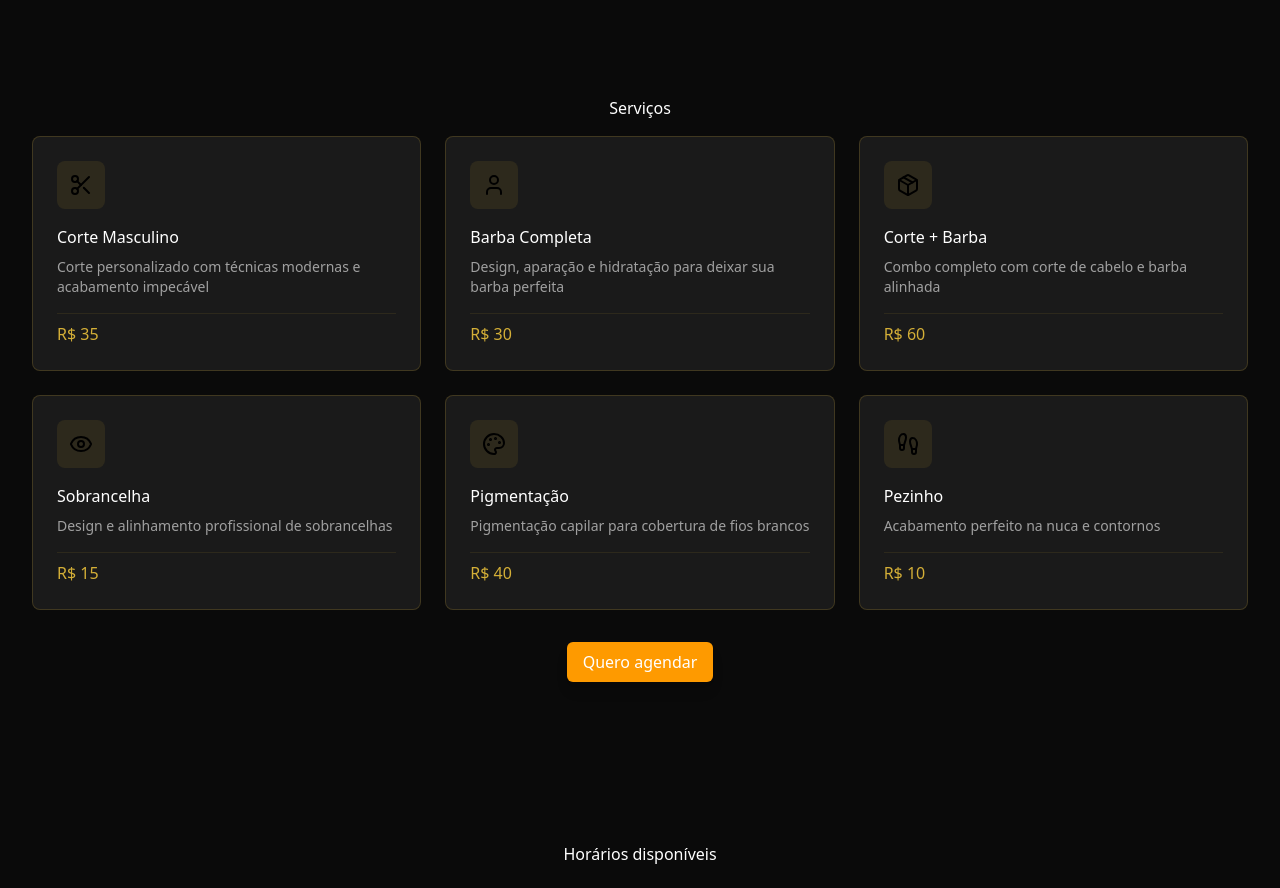
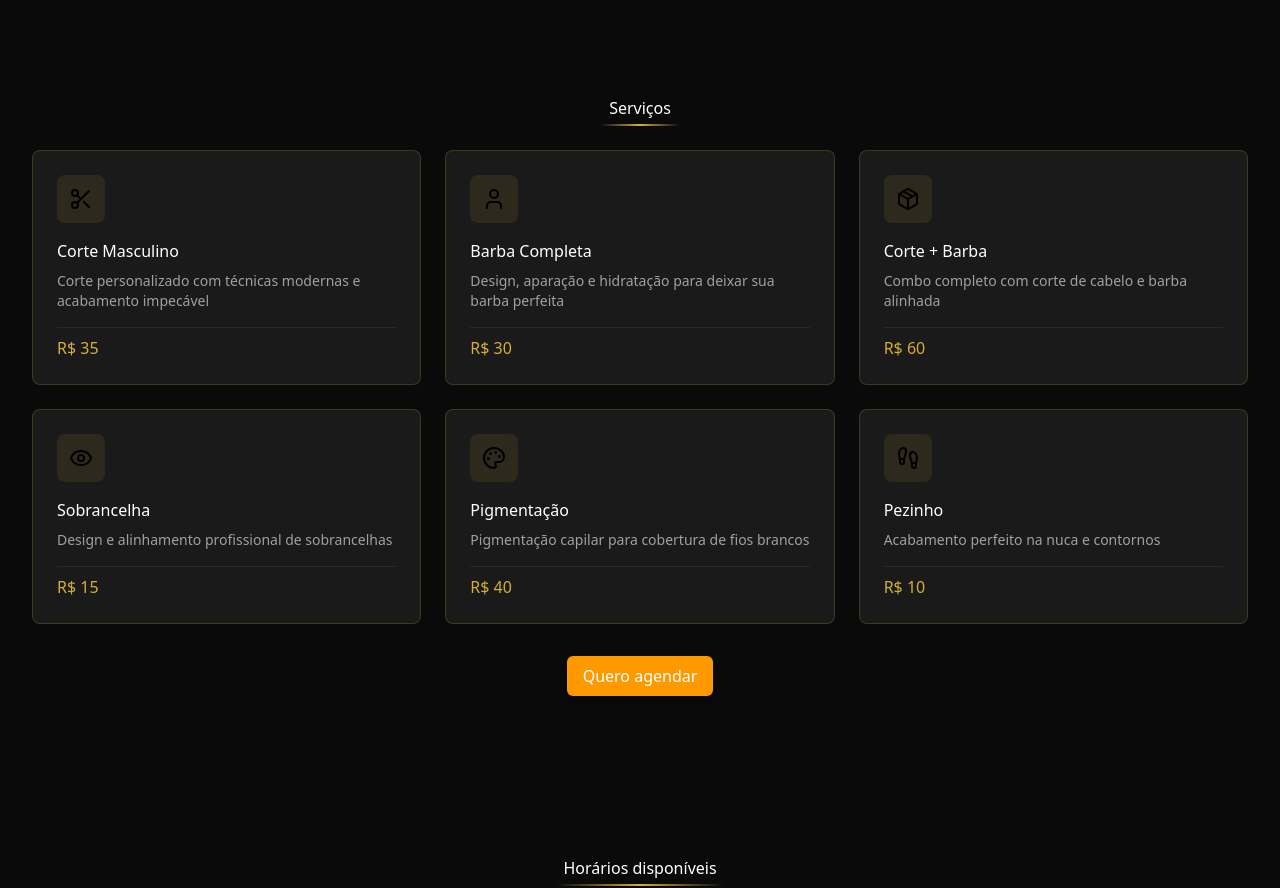
Before and after one commit to Moniquecarvalho/landing-page-barbearia, a React (Vite) app: page / in a window 1280 px wide. Shown: the part 800-1688 px from the top of the page. Built offline with nearby package versions, Linux system fonts and the light colour scheme.

Commit message:
feat: ajustar títulos e adicionar divs de destaque nas seções de Contato, Serviços e Horários

```diff
--- a/src/components/Contact.tsx
+++ b/src/components/Contact.tsx
@@ -5,7 +5,8 @@ export const Contact = () => {
   return (
     <section id="contact" className="py-16 lg:py-24 bg-[#0A0A0A]">
       <div className="text-center">
-        <h2 className="text-white mb-4">Contato</h2>
+        <h2 className="text-white mb-1">Contato</h2>
+        <div className="mx-auto mb-6 mt-1 h-0.5 w-22 bg-gradient-to-r from-transparent via-yellow-primary to-transparent"></div>
       </div>
       <div className="max-w-360 mx-auto px-4 sm:px-6 lg:px-8 bg-[#1A1A1A] rounded-lg py-8">
         <h3 className="mb-6 text-white">Informações</h3>
--- a/src/components/Services.tsx
+++ b/src/components/Services.tsx
@@ -54,11 +54,11 @@ export const Services = () => {
     <section className="py-16 lg:py-24 bg-[#0A0A0A]" id="services">
       <div className="max-w-360 mx-auto px-4 sm:px-6 lg:px-8">
         <div className="text-center">
-          <h2 className="text-white mb-4">Serviços</h2>
-          <div></div>
+          <h2 className="text-white mb-1">Serviços</h2>
+          <div className="mx-auto mt-1 h-0.5 w-20 bg-gradient-to-r from-transparent via-yellow-primary to-transparent"></div>
         </div>
 
-        <div className="grid grid-cols-1 md:grid-cols-2 lg:grid-cols-3 gap-6">
+        <div className="grid grid-cols-1 md:grid-cols-2 lg:grid-cols-3 gap-6 mt-6 ">
           {services.map((service, index) => (
             <ServiceCard
               key={index}
--- a/src/components/shared/Hours.tsx
+++ b/src/components/shared/Hours.tsx
@@ -58,7 +58,10 @@ export default function Hours() {
 
   return (
     <section id="hours" className="py-16 bg-[#0A0A0A]">
-      <h2 className="text-white text-center mb-6">Horários disponíveis</h2>
+      <div className="text-center mb-6">
+        <h2 className="text-white">Horários disponíveis</h2>
+        <div className="mx-auto mt-1 h-0.5 w-42 bg-gradient-to-r from-transparent via-yellow-primary to-transparent"></div>
+      </div>
 
       <div className="max-w-360 mx-auto px-4 grid gap-6">
         {/* Cada card representa um dia */}
```
